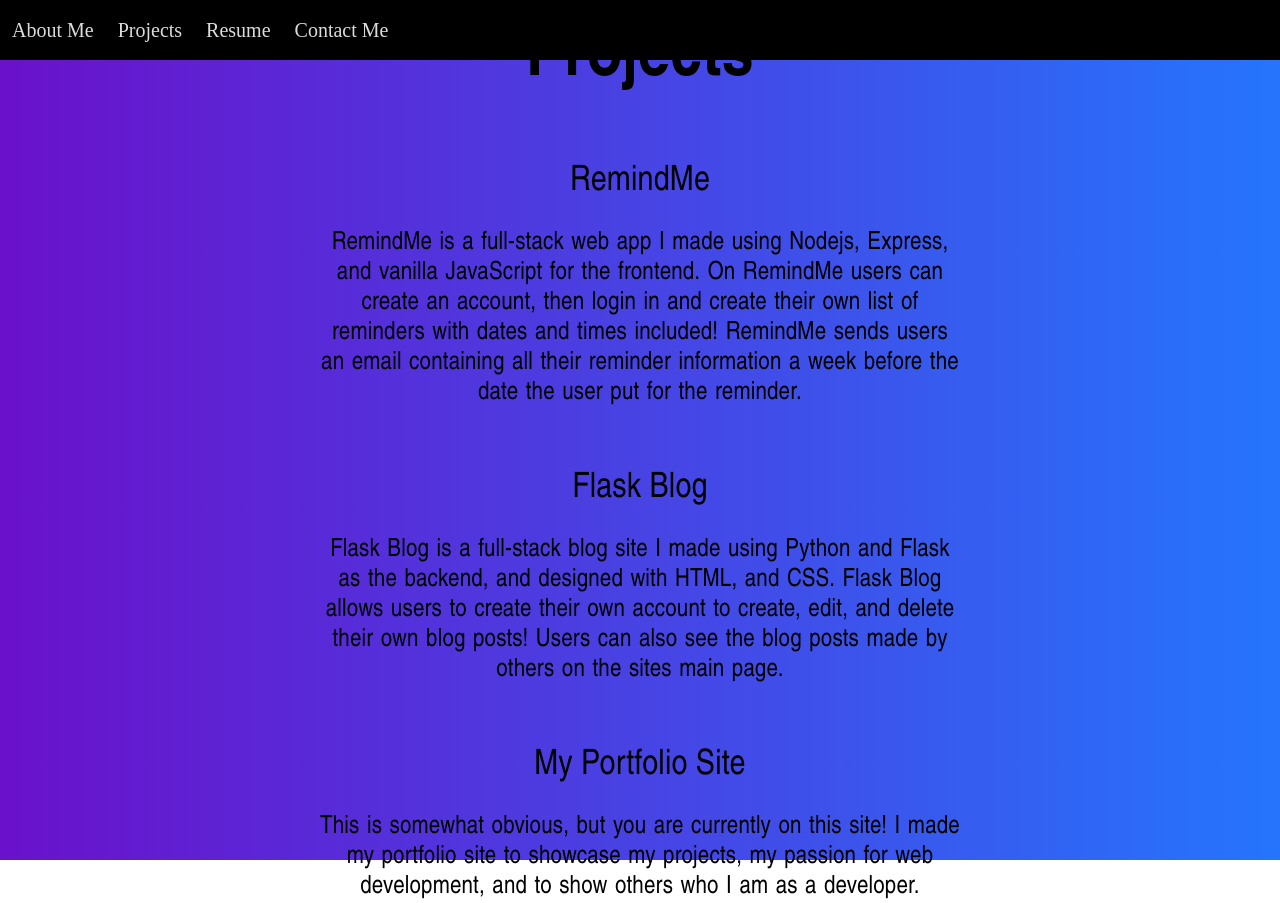
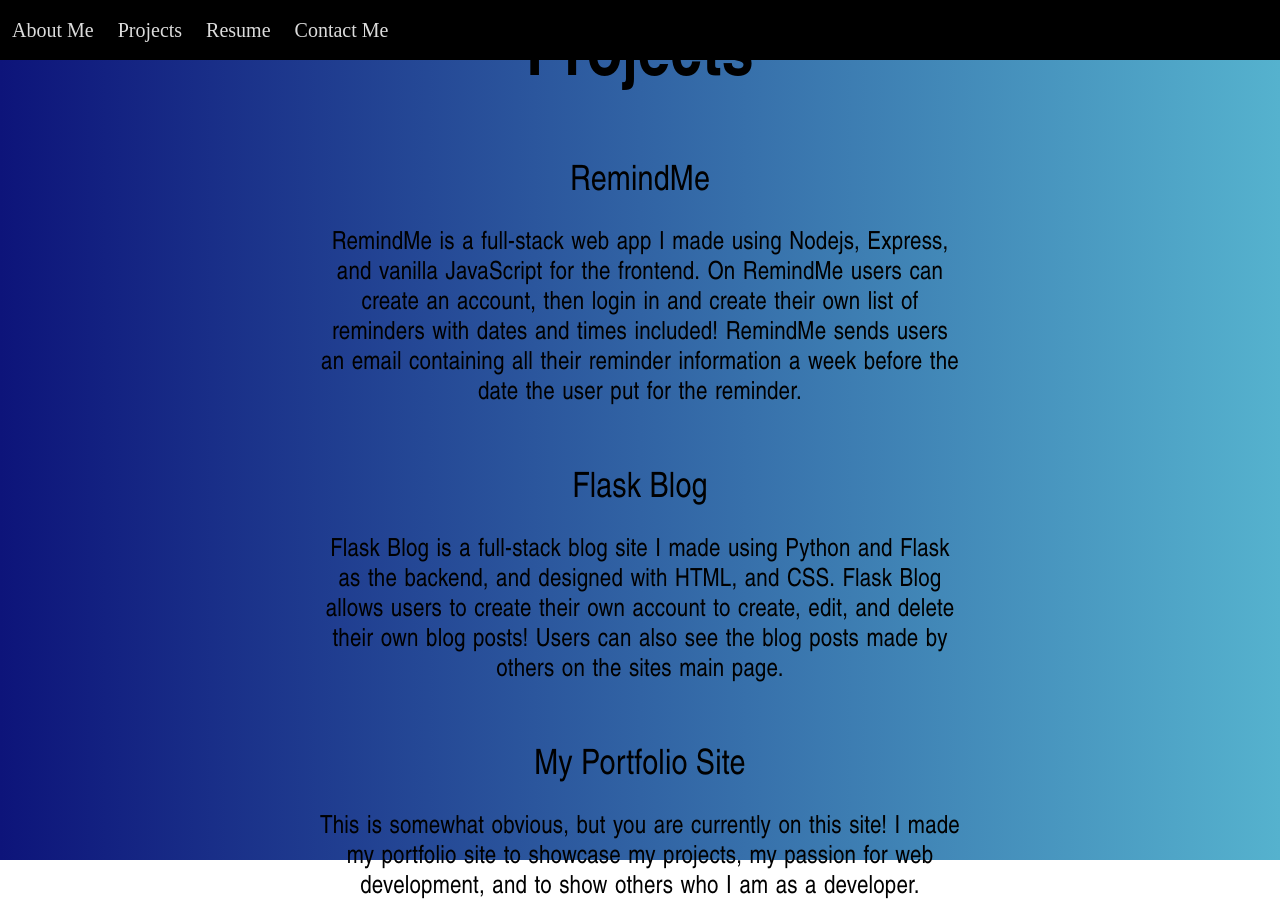
Before and after one commit to PaulUJS/PaulUJS.github.io, a Node server app: page /projects in a window 1280 px wide. Run offline with Node 20, Linux system fonts and the light colour scheme.

Commit message:
Changed the styling on the aboutme page and the projects page

```diff
--- a/public/aboutme.css
+++ b/public/aboutme.css
@@ -36,7 +36,7 @@ li a:hover {
 }
 
 .main {
-    background-image: linear-gradient(to right, #6a11cb 0%, #2575fc 100%);
+    background-image: linear-gradient(to right, #222fe4 0%, #6acbe9 100%);
     position: absolute;
     height: 100%;
     width: 100%;
--- a/public/projects.css
+++ b/public/projects.css
@@ -36,7 +36,7 @@ li a:hover {
 }
 
 .main {
-    background-image: linear-gradient(to right, #6a11cb 0%, #2575fc 100%);
+    background-image: linear-gradient(to right, #0d147a 0%, #55b2ce 100%);
     position: absolute;
     height: 100%;
     width: 100%;
@@ -125,10 +125,10 @@ a {
     color: black;
     margin: 0 -.25rem;
     padding: 0 .25rem;
-    transition: color .3s ease-in-out, box-shadow .3s ease-in-out;
+    transition: color .35s ease-in-out, box-shadow .35s ease-in-out;
 }
 
 a:hover {
-    box-shadow: inset 175px 0 0 0 #54b3d6;
+    box-shadow: inset 200px 0 0 0 color none;
     color: white;
 }
```
